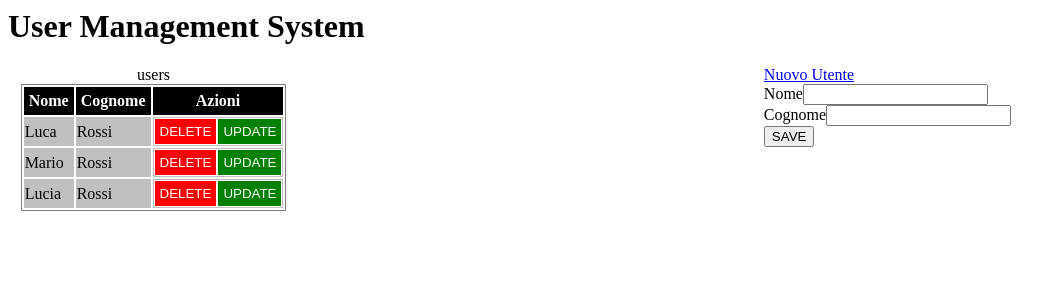
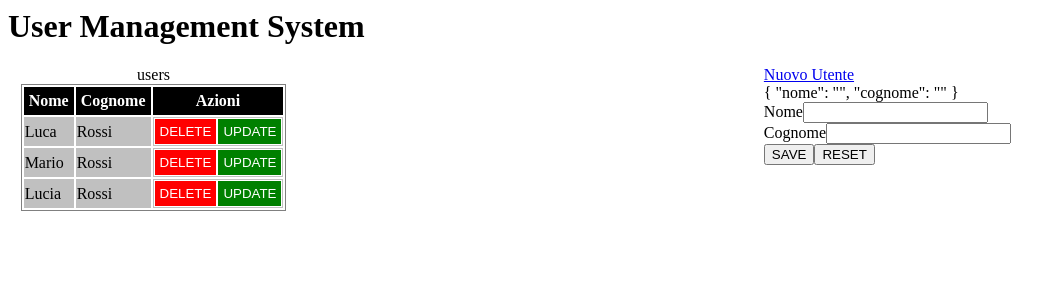
Before and after one commit to NickoManu/angular-ivy-h5bvqs, an Angular app: page / in a window 1280 px wide. Both pictures are taken after a click on the link "Nuovo Utente". Shown: the top 300 px of the page, without its empty margins (0-1063 px from the left). Built offline with nearby package versions, Linux system fonts and the light colour scheme.

Commit message:
2 files modified

```diff
--- a/src/app/user-detail/user-detail.component.html
+++ b/src/app/user-detail/user-detail.component.html
@@ -1,4 +1,4 @@
-<form>
+<form #f="ngForm">{{f.form.value | json}}
 
   <input type="hidden" name="id" [(ngModel)] = "user.id">
 
@@ -14,6 +14,7 @@
 
   <div class="form-group form-footer">
     <button class="btn-save" (click) = "saveUser()">SAVE</button>
+    <button class="btn-save" (click) = "resetForm(f.form)">RESET</button>
   </div>
 
 </form>
--- a/src/app/user-detail/user-detail.component.ts
+++ b/src/app/user-detail/user-detail.component.ts
@@ -27,4 +27,12 @@ userService : UserService;
     }
   }
 
+  resetForm(form){
+    if(this.user.id===0){
+      this.user=new User();
+    } else{
+      form.reset();
+    }
+  }
+
 }
```
